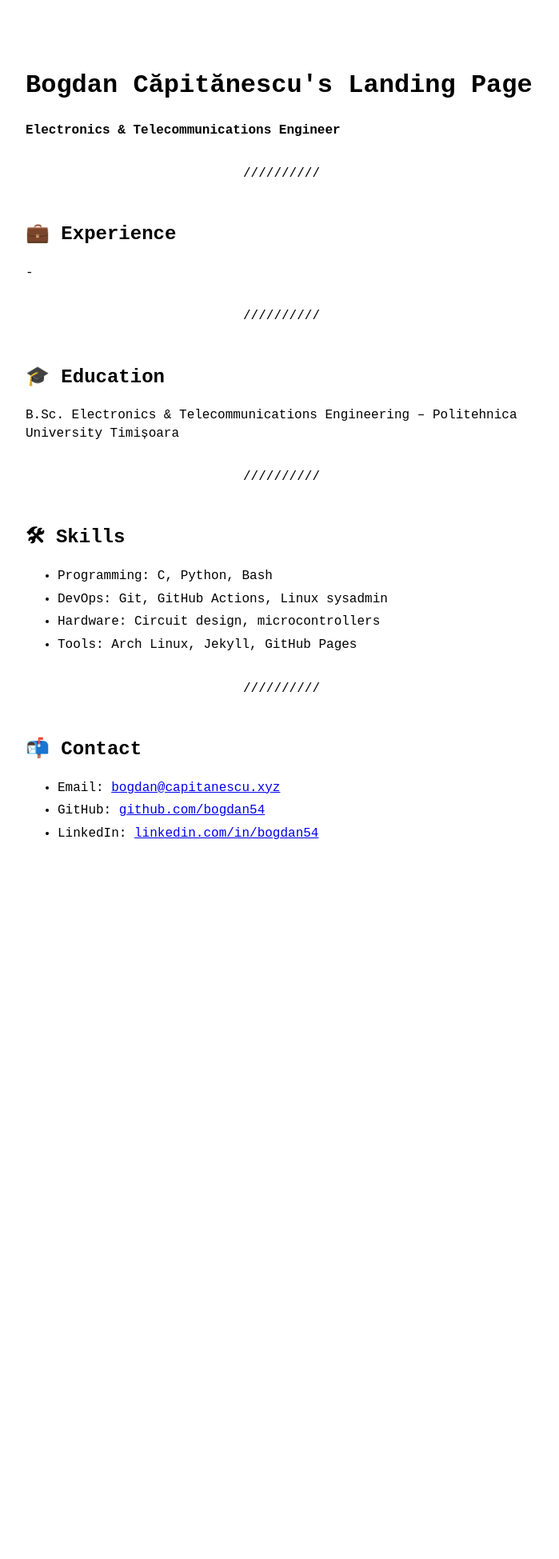
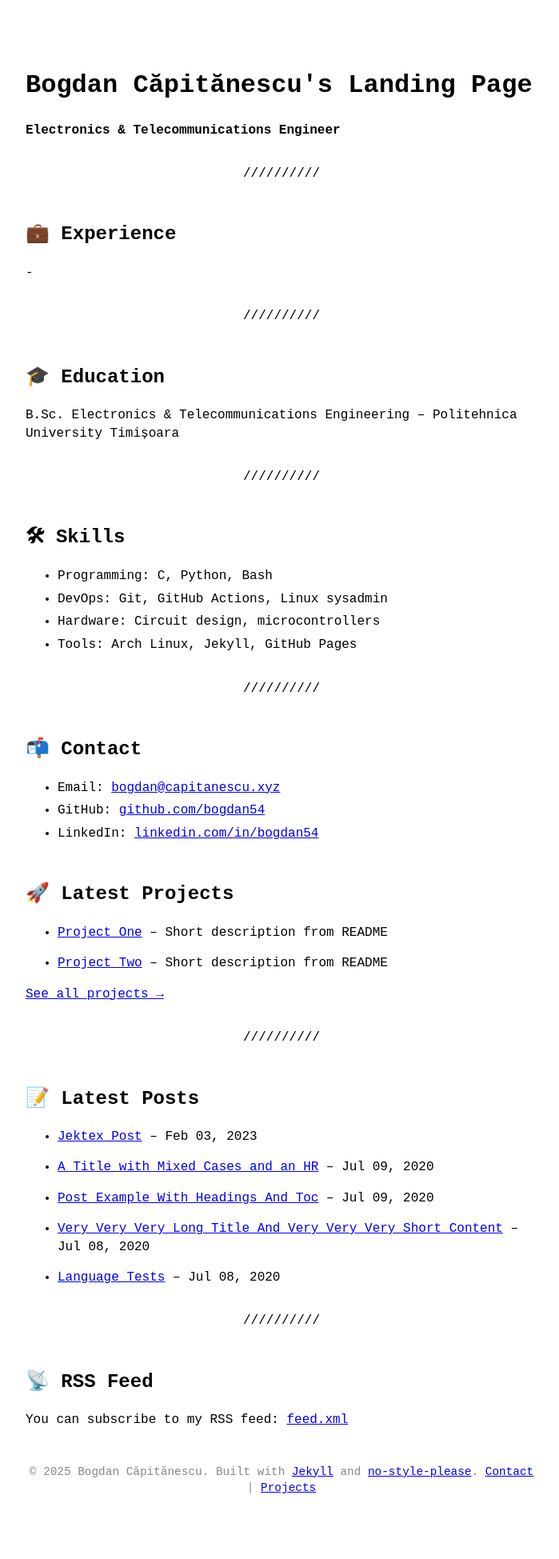
Before and after one commit to Bogdan54/bogdan54.github.io, a Jekyll site: the page built from index.md, in a window 1280 px wide. Shown: the whole page at 80% size, without its empty margins (288-987 px from the left). Built offline with Jekyll 4.4.1, drawn with Linux system fonts in a browser that asks for light colours; before the commit the page ends 1133 px from its top, so only the background shows below that.

Commit message:
minor changes

```diff
--- /dev/null
+++ b/_data/projects.yml
@@ -0,0 +1,7 @@
+- name: Project One
+  url: https://github.com/yourusername/project-one
+  description: Short description from README
+
+- name: Project Two
+  url: https://github.com/yourusername/project-two
+  description: Short description from README
--- a/_layouts/home.html
+++ b/_layouts/home.html
@@ -11,3 +11,9 @@ layout: default
 {{ content }}
 
 <!-- {%-include menu_item.html collection=site.data.menu.entries-%} -->
+
+<footer style="margin-top:2em; padding:1em 0; text-align:center; font-size:0.9em; color:#888;">
+  &copy; {{ site.time | date: "%Y" }} Bogdan Căpitănescu.
+  Built with <a href="https://jekyllrb.com/">Jekyll</a> and <a href="https://github.com/riggraz/no-style-please">no-style-please</a>.
+  <a href="/contact">Contact</a> | <a href="/projects">Projects</a>
+</footer>
--- a/index.md
+++ b/index.md
@@ -28,3 +28,26 @@ B.Sc. Electronics & Telecommunications Engineering – Politehnica University Ti
 - Email: [bogdan@capitanescu.xyz](mailto:bogdan@capitanescu.xyz)
 - GitHub: [github.com/bogdan54](https://github.com/bogdan54)
 - LinkedIn: [linkedin.com/in/bogdan54](https://linkedin.com/in/bogdan54)
+
+
+## 🚀 Latest Projects
+
+{% for repo in site.data.projects limit:5 %}
+- [{{ repo.name }}]({{ repo.url }}) – {{ repo.description }}
+{% endfor %}
+
+[See all projects →](/projects)
+
+---
+
+## 📝 Latest Posts
+
+{% for post in site.posts limit:5 %}
+- [{{ post.title }}]({{ post.url }}) – {{ post.date | date: "%b %d, %Y" }}
+{% endfor %}
+
+---
+
+## 📡 RSS Feed
+
+You can subscribe to my RSS feed: [feed.xml](/feed.xml)
```
Also changed, not shown: _data/menu.yml (+34 -6 lines), _pages/blog.md (added, +10 -0 lines), _pages/index.md (deleted, +0 -34 lines), _pages/projects.md (added, +10 -0 lines), 1 other file.
